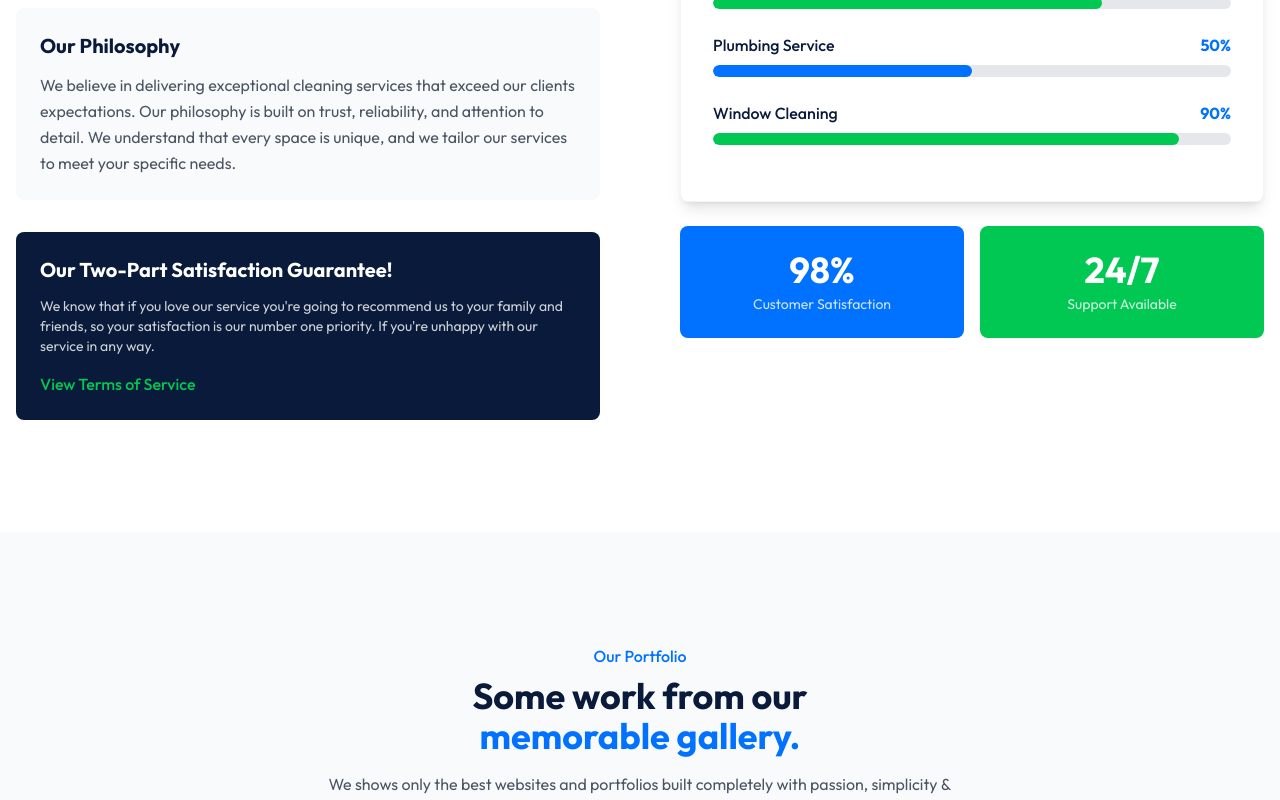
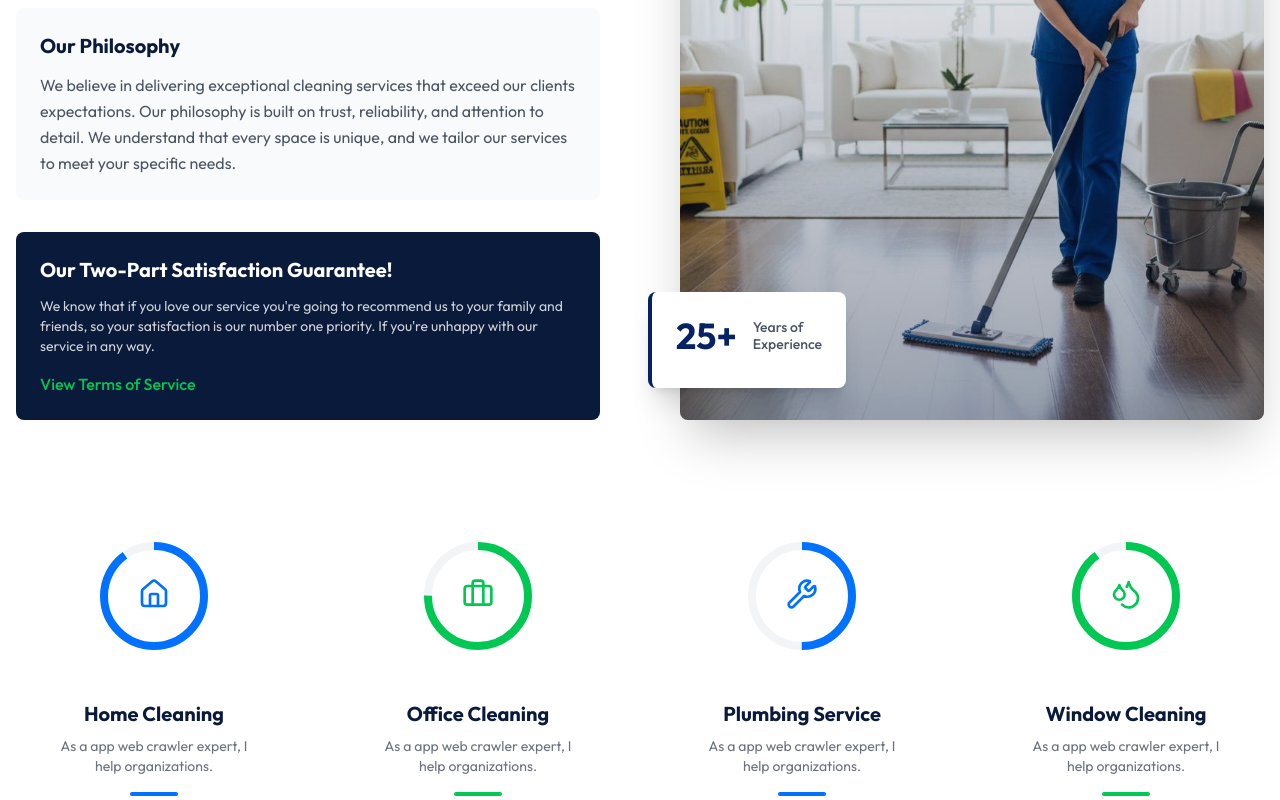
Before and after one commit to wilycol/landing-optimal, a React (Vite) app in the folder app/: page / in a window 1280 px wide. Shown: the part 2800-3600 px from the top of the page. Built offline with nearby package versions, Linux system fonts and the light colour scheme.

Commit message:
circular-metrics-why-choose-us

```diff
--- a/app/src/sections/WhyChooseUs.tsx
+++ b/app/src/sections/WhyChooseUs.tsx
@@ -1,5 +1,6 @@
 import { useState, useEffect, useRef } from 'react';
 import { Tabs, TabsContent, TabsList, TabsTrigger } from '@/components/ui/tabs';
+import { Home, Briefcase, Wrench, Droplets } from 'lucide-react';
 
 const tabContent = {
   philosophy: {
@@ -17,38 +18,73 @@ const tabContent = {
 };
 
 const progressData = [
-  { label: 'Home Cleaning', percentage: 90, color: 'bg-[#0072ff]' },
-  { label: 'Office Cleaning', percentage: 75, color: 'bg-[#00c853]' },
-  { label: 'Plumbing Service', percentage: 50, color: 'bg-[#0072ff]' },
-  { label: 'Window Cleaning', percentage: 90, color: 'bg-[#00c853]' },
+  { label: 'Home Cleaning', percentage: 90, color: 'text-[#0072ff]', icon: Home },
+  { label: 'Office Cleaning', percentage: 75, color: 'text-[#00c853]', icon: Briefcase },
+  { label: 'Plumbing Service', percentage: 50, color: 'text-[#0072ff]', icon: Wrench },
+  { label: 'Window Cleaning', percentage: 90, color: 'text-[#00c853]', icon: Droplets },
 ];
 
-function ProgressBar({
+function CircularProgress({
   label,
   percentage,
   color,
+  icon: Icon,
   isVisible
 }: {
   label: string;
   percentage: number;
   color: string;
+  icon: any;
   isVisible: boolean;
 }) {
+  const radius = 50;
+  const circumference = 2 * Math.PI * radius;
+  const strokeDashoffset = circumference - (percentage / 100) * circumference;
+
   return (
-    <div className="mb-6">
-      <div className="flex justify-between mb-2">
-        <span className="font-medium text-[#0a1a3a]">{label}</span>
-        <span className="font-bold text-[#0072ff]">{percentage}%</span>
+    <div className="flex flex-col items-center group cursor-pointer">
+      <div className="relative w-40 h-40 mb-6">
+        {/* Background Circle */}
+        <svg className="w-full h-full transform -rotate-90">
+          <circle
+            cx="80"
+            cy="80"
+            r={radius}
+            stroke="#f3f4f6"
+            strokeWidth="8"
+            fill="transparent"
+          />
+          {/* Progress Circle */}
+          <circle
+            cx="80"
+            cy="80"
+            r={radius}
+            stroke="currentColor"
+            strokeWidth="8"
+            fill="transparent"
+            strokeDasharray={circumference}
+            strokeDashoffset={isVisible ? strokeDashoffset : circumference}
+            className={`${color} transition-all duration-1500 ease-out`}
+            style={{ transitionDuration: '1.5s' }}
+          />
+        </svg>
+
+        {/* Icon & Percentage in Center */}
+        <div className="absolute inset-0 flex flex-col items-center justify-center">
+          <div className="relative mb-1">
+             <Icon className={`w-8 h-8 ${color} transition-transform duration-300 group-hover:-translate-y-2 group-hover:scale-110`} />
+             <div className="absolute -top-2 -right-2 bg-primary text-white text-[10px] font-bold px-1.5 py-0.5 rounded-full opacity-0 group-hover:opacity-100 transition-opacity duration-300">
+               {percentage}%
+             </div>
+          </div>
+        </div>
       </div>
-      <div className="h-3 bg-gray-200 rounded-full overflow-hidden">
-        <div
-          className={`h-full ${color} rounded-full transition-all duration-1500 ease-out`}
-          style={{
-            width: isVisible ? `${percentage}%` : '0%',
-            transitionDuration: '1.5s'
-          }}
-        />
-      </div>
+
+      <h4 className="text-xl font-bold text-[#0a1a3a] mb-2">{label}</h4>
+      <p className="text-gray-500 text-sm text-center max-w-[200px]">
+        As a app web crawler expert, I help organizations.
+      </p>
+      <div className={`h-1 w-12 mt-4 rounded-full ${color.replace('text-', 'bg-')}`} />
     </div>
   );
 }
@@ -139,33 +175,39 @@ export default function WhyChooseUs() {
             </div>
           </div>
 
-          {/* Right Content - Progress Bars */}
-          <div className="lg:pt-16">
-            <div className="bg-white p-8 rounded-lg shadow-lg border border-gray-100">
-              <h3 className="text-xl font-bold text-[#0a1a3a] mb-8">Service Quality</h3>
-              {progressData.map((item) => (
-                <ProgressBar
-                  key={item.label}
-                  label={item.label}
-                  percentage={item.percentage}
-                  color={item.color}
-                  isVisible={isVisible}
-                />
-              ))}
+          {/* Right Content - Image */}
+          <div className="lg:pt-8 relative">
+             <div className="relative rounded-lg overflow-hidden shadow-2xl h-full min-h-[400px]">
+              <img
+                src="/images/service-indoor.jpg"
+                alt="Cleaning Service Quality"
+                className="w-full h-full object-cover"
+              />
+              <div className="absolute inset-0 bg-gradient-to-t from-[#0a1a3a]/40 to-transparent" />
             </div>
 
-            {/* Stats Cards */}
-            <div className="grid grid-cols-2 gap-4 mt-6">
-              <div className="bg-[#0072ff] text-white p-6 rounded-lg text-center">
-                <div className="text-4xl font-bold mb-1">98%</div>
-                <div className="text-white/80 text-sm">Customer Satisfaction</div>
-              </div>
-              <div className="bg-[#00c853] text-white p-6 rounded-lg text-center">
-                <div className="text-4xl font-bold mb-1">24/7</div>
-                <div className="text-white/80 text-sm">Support Available</div>
+            {/* Floating Stats Card */}
+            <div className="absolute bottom-8 -left-8 bg-white p-6 rounded-lg shadow-xl max-w-xs border-l-4 border-primary hidden lg:block">
+              <div className="flex items-center gap-4 mb-2">
+                <div className="text-4xl font-bold text-primary">25+</div>
+                <div className="text-gray-600 text-sm font-medium leading-tight">Years of<br/>Experience</div>
               </div>
             </div>
           </div>
+        </div>
+
+        {/* Circular Metrics Row */}
+        <div className="mt-24 grid md:grid-cols-2 lg:grid-cols-4 gap-12">
+          {progressData.map((item) => (
+            <CircularProgress
+              key={item.label}
+              label={item.label}
+              percentage={item.percentage}
+              color={item.color}
+              icon={item.icon}
+              isVisible={isVisible}
+            />
+          ))}
         </div>
       </div>
     </section>
```
